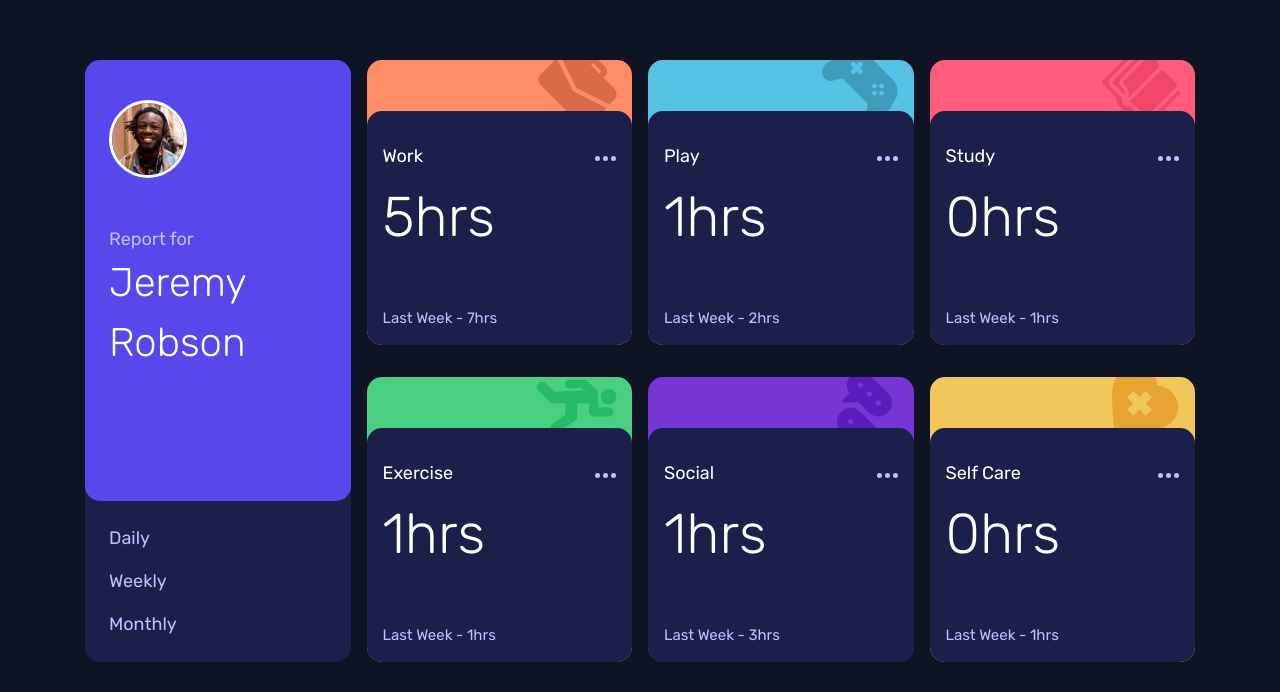
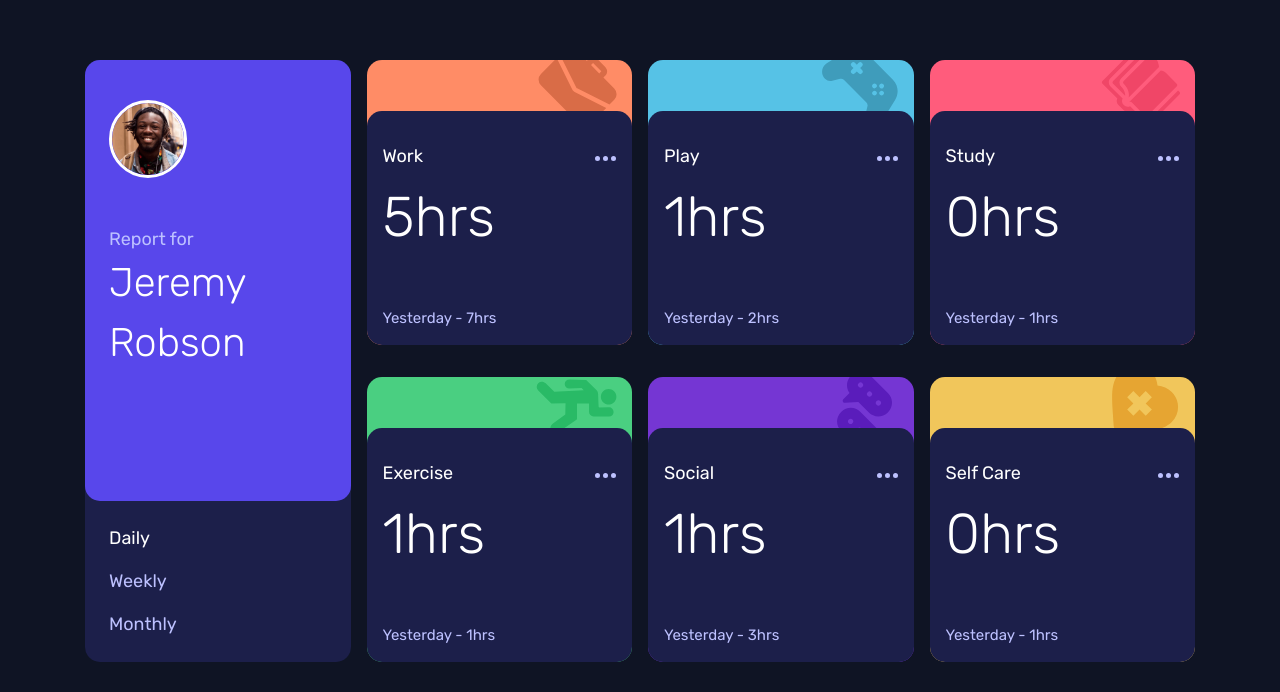
Before and after one commit to amyspencerproject/time-tracking-dashboard-vite, a React (Vite) app: page / in a window 1280 px wide. Shown: the part 108-800 px from the top of the page. Built offline with nearby package versions, Linux system fonts and the light colour scheme.

Commit message:
Change className for time frame list elements in Profile Card and paragraph text in Report Card based on value of time frame selected

```diff
--- a/src/App.jsx
+++ b/src/App.jsx
@@ -9,6 +9,7 @@ function App() {
   const [timeFrame, setTimeFrame] = useState("daily");
 
   let selectedTimeFrame;
+
   if (timeFrame === "daily") {
     selectedTimeFrame = data.map((data) => {
       return {
@@ -42,7 +43,6 @@ function App() {
   const handleDailyTab = () => {
     setTimeFrame("daily");
     // add aria-selected="true"
-    // have text turn white when selected
   };
 
   // weekly
@@ -60,11 +60,15 @@ function App() {
       <main>
         <div className="all-cards-container">
           <ProfileCard
-            handleDailyTab={handleDailyTab}
-            handleWeeklyTab={handleWeeklyTab}
-            handleMonthlyTab={handleMonthlyTab}
+            onDailyTab={handleDailyTab}
+            onWeeklyTab={handleWeeklyTab}
+            onMonthlyTab={handleMonthlyTab}
+            timeFrame={timeFrame}
           />
-          <ReportCard selectedTimeFrame={selectedTimeFrame} />
+          <ReportCard
+            selectedTimeFrame={selectedTimeFrame}
+            timeFrame={timeFrame}
+          />
         </div>
         <Footer />
       </main>
--- a/src/ProfileCard.jsx
+++ b/src/ProfileCard.jsx
@@ -1,4 +1,4 @@
-const ProfileCard = ({ handleDailyTab, handleWeeklyTab, handleMonthlyTab }) => {
+const ProfileCard = ({ onDailyTab, onWeeklyTab, onMonthlyTab, timeFrame }) => {
   return (
     <div className="card profile-card">
       <div className="profile card">
@@ -12,27 +12,42 @@ const ProfileCard = ({ handleDailyTab, handleWeeklyTab, handleMonthlyTab }) => {
         <li
           role="tab"
           aria-labelledby="daily"
-          onClick={handleDailyTab}
+          onClick={onDailyTab}
           value="daily"
-          className="time-frame-element"
+          className={
+            timeFrame === "daily"
+              ? "active time-frame-element"
+              : "time-frame-element"
+          }
+          aria-selected={timeFrame === "daily" ? "true" : "false"}
         >
           Daily
         </li>
         <li
           role="tab"
           aria-labelledby="weekly"
-          onClick={handleWeeklyTab}
+          onClick={onWeeklyTab}
           value="weekly"
-          className="time-frame-element"
+          className={
+            timeFrame === "weekly"
+              ? "active time-frame-element"
+              : "time-frame-element"
+          }
+          aria-selected={timeFrame === "weekly" ? "true" : "false"}
         >
           Weekly
         </li>
         <li
           role="tab"
           aria-labelledby="monthly"
-          onClick={handleMonthlyTab}
+          onClick={onMonthlyTab}
           value="monthly"
-          className="time-frame-element"
+          className={
+            timeFrame === "monthly"
+              ? "active time-frame-element"
+              : "time-frame-element"
+          }
+          aria-selected={timeFrame === "monthly" ? "true" : "false"}
         >
           Monthly
         </li>
--- a/src/ReportCard.jsx
+++ b/src/ReportCard.jsx
@@ -6,7 +6,7 @@
 // pull out all the data for each time frame - maybe with filter() or maybe with map()
 // when a user selects daily then map over daily data for all categories to populate card info
 
-const ReportCard = ({ selectedTimeFrame }) => {
+const ReportCard = ({ selectedTimeFrame, timeFrame }) => {
   const work = selectedTimeFrame[0];
   const play = selectedTimeFrame[1];
   const study = selectedTimeFrame[2];
@@ -37,10 +37,24 @@ const ReportCard = ({ selectedTimeFrame }) => {
           </div>
           <div className="flex-wrapper hours-text">
             <span className="total-hours">{work.timeframes.current}hrs</span>
+            {timeFrame === "daily" && (
               <p>
-              Last Week -{" "}
+                Yesterday -{" "}
                 <span className="previous">{work.timeframes.previous}hrs</span>
               </p>
+            )}
+            {timeFrame === "weekly" && (
+              <p>
+                Last week -{" "}
+                <span className="previous">{work.timeframes.previous}hrs</span>
+              </p>
+            )}
+            {timeFrame === "monthly" && (
+              <p>
+                Last month -{" "}
+                <span className="previous">{work.timeframes.previous}hrs</span>
+              </p>
+            )}
           </div>
         </div>
       </div>
@@ -66,10 +80,24 @@ const ReportCard = ({ selectedTimeFrame }) => {
           </div>
           <div className="flex-wrapper hours-text">
             <span className="total-hours">{play.timeframes.current}hrs</span>
+            {timeFrame === "daily" && (
               <p>
-              Last Week -{" "}
+                Yesterday -{" "}
                 <span className="previous">{play.timeframes.previous}hrs</span>
               </p>
+            )}
+            {timeFrame === "weekly" && (
+              <p>
+                Last week -{" "}
+                <span className="previous">{play.timeframes.previous}hrs</span>
+              </p>
+            )}
+            {timeFrame === "monthly" && (
+              <p>
+                Last month -{" "}
+                <span className="previous">{play.timeframes.previous}hrs</span>
+              </p>
+            )}
           </div>
         </div>
       </div>
@@ -95,10 +123,24 @@ const ReportCard = ({ selectedTimeFrame }) => {
           </div>
           <div className="flex-wrapper hours-text">
             <span className="total-hours">{study.timeframes.current}hrs</span>
+            {timeFrame === "daily" && (
               <p>
-              Last Week -{" "}
+                Yesterday -{" "}
                 <span className="previous">{study.timeframes.previous}hrs</span>
               </p>
+            )}
+            {timeFrame === "weekly" && (
+              <p>
+                Last week -{" "}
+                <span className="previous">{study.timeframes.previous}hrs</span>
+              </p>
+            )}
+            {timeFrame === "monthly" && (
+              <p>
+                Last month -{" "}
+                <span className="previous">{study.timeframes.previous}hrs</span>
+              </p>
+            )}
           </div>
         </div>
       </div>
@@ -126,12 +168,30 @@ const ReportCard = ({ selectedTimeFrame }) => {
             <span className="total-hours">
               {exercise.timeframes.current}hrs
             </span>
+            {timeFrame === "daily" && (
               <p>
-              Last Week -{" "}
+                Yesterday -{" "}
                 <span className="previous">
                   {exercise.timeframes.previous}hrs
                 </span>
               </p>
+            )}
+            {timeFrame === "weekly" && (
+              <p>
+                Last week -{" "}
+                <span className="previous">
+                  {exercise.timeframes.previous}hrs
+                </span>
+              </p>
+            )}
+            {timeFrame === "monthly" && (
+              <p>
+                Last month -{" "}
+                <span className="previous">
+                  {exercise.timeframes.previous}hrs
+                </span>
+              </p>
+            )}
           </div>
         </div>
       </div>
@@ -157,10 +217,30 @@ const ReportCard = ({ selectedTimeFrame }) => {
           </div>
           <div className="flex-wrapper hours-text">
             <span className="total-hours">{social.timeframes.current}hrs</span>
+            {timeFrame === "daily" && (
               <p>
-              Last Week -{" "}
-              <span className="previous">{social.timeframes.previous}hrs</span>
+                Yesterday -{" "}
+                <span className="previous">
+                  {social.timeframes.previous}hrs
+                </span>
               </p>
+            )}
+            {timeFrame === "weekly" && (
+              <p>
+                Last week -{" "}
+                <span className="previous">
+                  {social.timeframes.previous}hrs
+                </span>
+              </p>
+            )}
+            {timeFrame === "monthly" && (
+              <p>
+                Last month -{" "}
+                <span className="previous">
+                  {social.timeframes.previous}hrs
+                </span>
+              </p>
+            )}
           </div>
         </div>
       </div>
@@ -188,12 +268,30 @@ const ReportCard = ({ selectedTimeFrame }) => {
             <span className="total-hours">
               {selfcare.timeframes.current}hrs
             </span>
+            {timeFrame === "daily" && (
               <p>
-              Last Week -{" "}
+                Yesterday -{" "}
                 <span className="previous">
                   {selfcare.timeframes.previous}hrs
                 </span>
               </p>
+            )}
+            {timeFrame === "weekly" && (
+              <p>
+                Last week -{" "}
+                <span className="previous">
+                  {selfcare.timeframes.previous}hrs
+                </span>
+              </p>
+            )}
+            {timeFrame === "monthly" && (
+              <p>
+                Last month -{" "}
+                <span className="previous">
+                  {selfcare.timeframes.previous}hrs
+                </span>
+              </p>
+            )}
           </div>
         </div>
       </div>
--- a/src/index.css
+++ b/src/index.css
@@ -179,6 +179,10 @@ button {
 }
 
 .time-frame-element:hover {
+  color: var(--white);
+}
+
+.active {
   color: var(--white);
 }
 
```
Also changed, not shown: 1 other file (tests, documents, lock files or other folders). Lines whose indentation alone changed are shown as unchanged.
